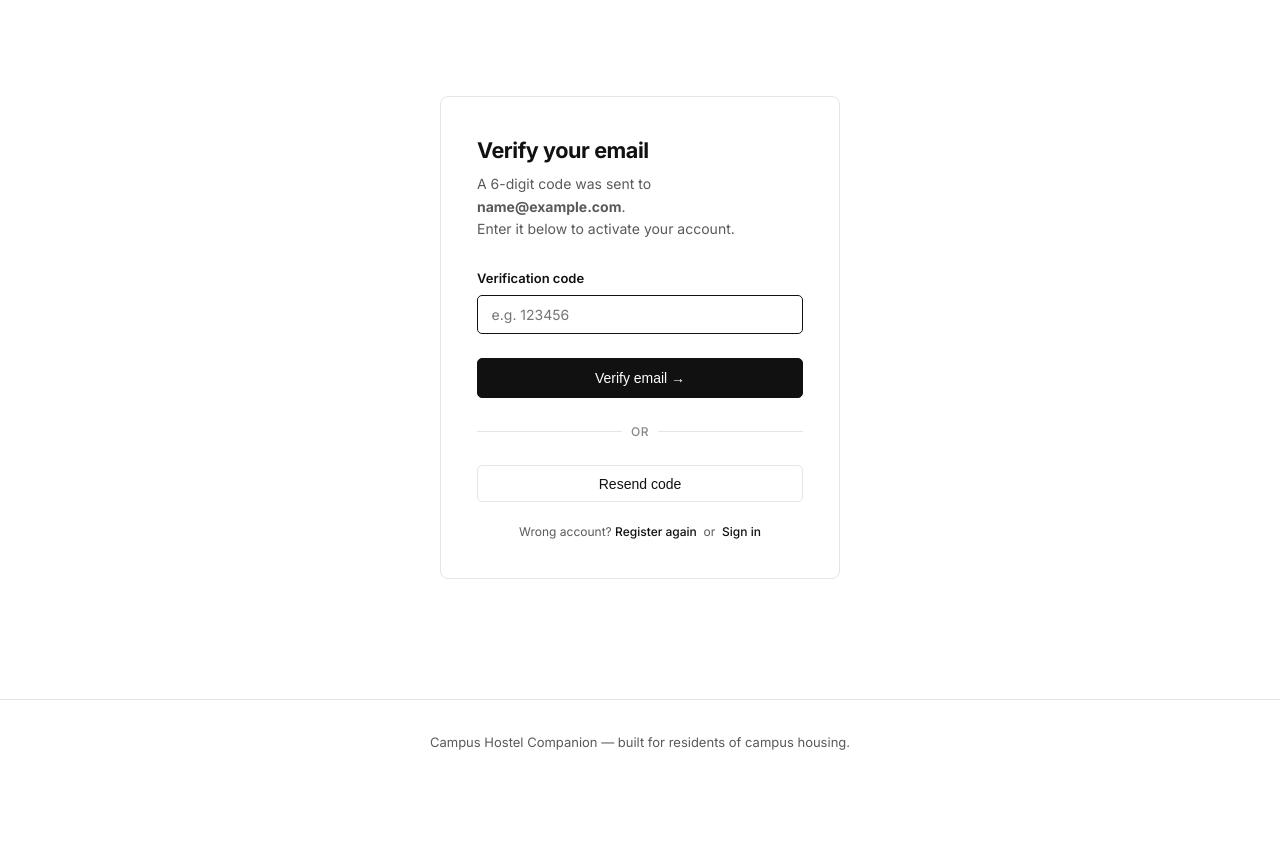
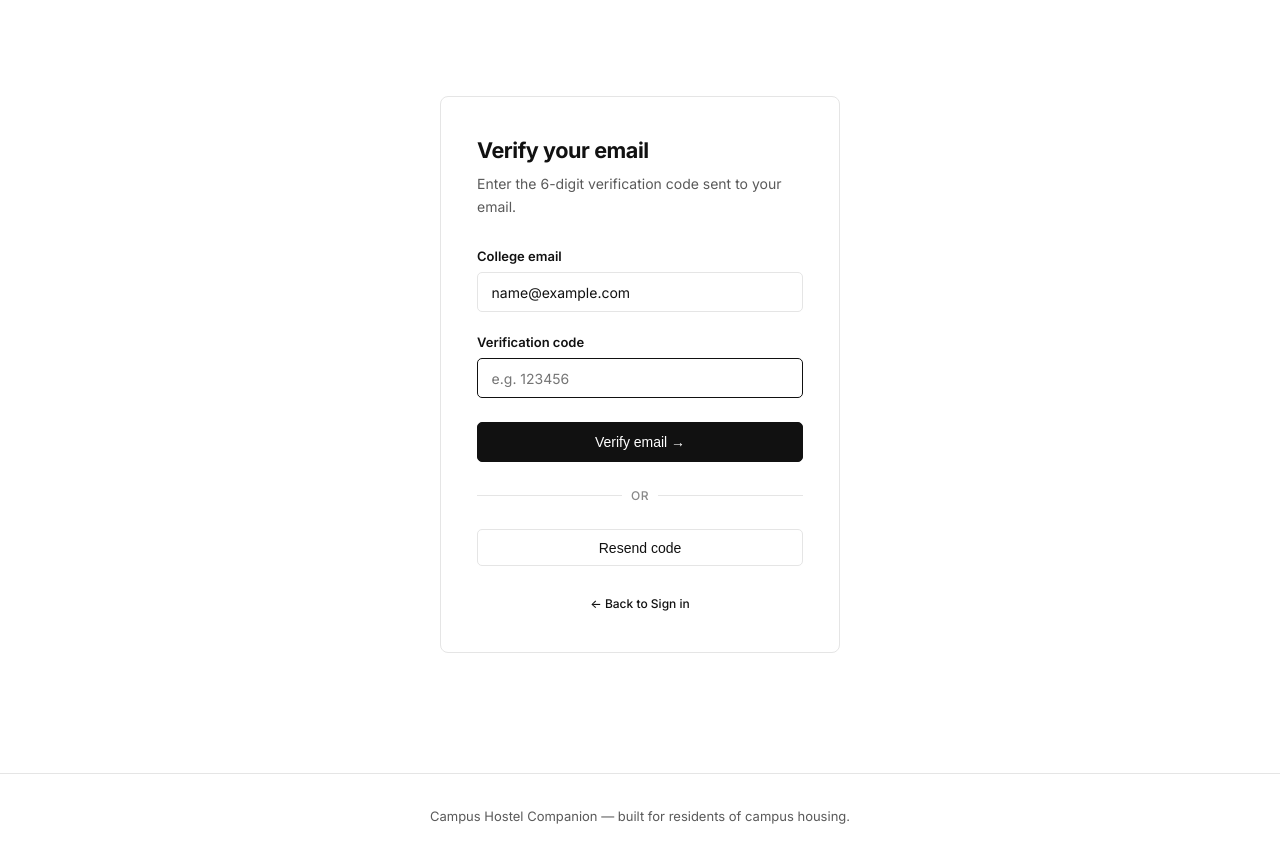
Before and after one commit to lkishan2008-bit/campus-hostel, a Flask app: template templates/verify_email.html in a window 1280 px wide. Shown: the part 65-924 px from the top of the page. Before the commit the page ends 815 px from the top, so only its background shows below. Run offline with Flask 3, Linux system fonts and the light colour scheme; the template is opened without the code that fills it: most values are stand-ins (such as "Sample title", 1, 10 or a date in 2020).

Commit message:
feat(auth): improve email verification UX, unconfirmed login routing, and verify link on signin

```diff
--- a/app.py
+++ b/app.py
@@ -138,6 +138,11 @@ def login():
                 flash(f"Welcome back, {display}!", "success")
                 return redirect(url_for("dashboard"))
             else:
+                if result.get("not_confirmed"):
+                    target_email = result.get("email") or username
+                    session["pending_verification_email"] = target_email
+                    flash("Your email is not verified yet. Please enter the verification code sent to your email.", "warning")
+                    return redirect(url_for("verify_email", email=target_email))
                 flash(result["error"], "error")
                 return render_template("auth.html", active_tab="login")
 
@@ -155,12 +160,15 @@ def verify_email():
     if not email:
         email = request.args.get("email", "").strip()
 
-    if not email:
-        flash("No pending verification. Please register first.", "info")
-        return redirect(url_for("login", tab="register"))
-
     if request.method == "POST":
         action = request.form.get("action", "verify")
+        posted_email = request.form.get("email", "").strip()
+        if posted_email:
+            email = posted_email
+
+        if not email:
+            flash("Please enter your college email address.", "error")
+            return render_template("verify_email.html", email="")
 
         if action == "resend":
             result = resend_verification_code(email)
@@ -179,7 +187,7 @@ def verify_email():
         result = confirm_user(email, code)
         if result["success"]:
             session.pop("pending_verification_email", None)
-            flash("Email verified! You can now sign in.", "success")
+            flash("Email verified successfully! You can now sign in.", "success")
             return redirect(url_for("login"))
         else:
             flash(result["error"], "error")
--- a/templates/auth.html
+++ b/templates/auth.html
@@ -70,6 +70,12 @@
         <button type="submit" class="btn-black" style="width: 100%;" id="btn-login">
           <span>Sign in &rarr;</span>
         </button>
+
+        <div style="text-align: center; margin-top: 1rem;">
+          <a href="{{ url_for('verify_email') }}" id="link-verify-email" style="font-size: 0.875rem; color: var(--text-muted); text-decoration: underline;">
+            Verify your email
+          </a>
+        </div>
       </form>
 
       <div class="or-divider">OR</div>
--- a/templates/verify_email.html
+++ b/templates/verify_email.html
@@ -7,12 +7,25 @@
   <div class="auth-card">
     <h1>Verify your email</h1>
     <p class="auth-subtext">
-      A 6-digit code was sent to <strong>{{ email }}</strong>.<br>
-      Enter it below to activate your account.
+      Enter the 6-digit verification code sent to your email.
     </p>
 
-    <form method="POST" action="{{ url_for('verify_email') }}" novalidate>
-      <input type="hidden" name="action" value="verify" />
+    <form method="POST" action="{{ url_for('verify_email') }}" id="form-verify-email" novalidate>
+      <input type="hidden" name="action" id="form-action" value="verify" />
+
+      <div class="form-group" style="margin-bottom: 1.25rem;">
+        <label for="verify-email">College email</label>
+        <input
+          type="email"
+          id="verify-email"
+          name="email"
+          class="form-input"
+          placeholder="name@college.edu"
+          value="{{ email or '' }}"
+          autocomplete="email"
+          required
+        />
+      </div>
 
       <div class="form-group" style="margin-bottom: 1.5rem;">
         <label for="verify-code">Verification code</label>
@@ -33,23 +46,25 @@
       <button type="submit" class="btn-black" style="width: 100%;" id="btn-verify-email">
         <span>Verify email &rarr;</span>
       </button>
-    </form>
 
-    <div class="or-divider">OR</div>
+      <div class="or-divider">OR</div>
 
-    <form method="POST" action="{{ url_for('verify_email') }}" style="text-align: center;">
-      <input type="hidden" name="action" value="resend" />
-      <button type="submit" class="btn-outline" style="width: 100%;" id="btn-resend-code">
+      <button
+        type="button"
+        class="btn-outline"
+        style="width: 100%;"
+        id="btn-resend-code"
+        onclick="document.getElementById('form-action').value='resend'; document.getElementById('form-verify-email').submit();"
+      >
         Resend code
       </button>
     </form>
 
-    <p class="auth-note" style="margin-top: 1.25rem;">
-      Wrong account?
-      <a href="{{ url_for('login', tab='register') }}" style="color: var(--text-main); font-weight: 500;">Register again</a>
-      &nbsp;or&nbsp;
-      <a href="{{ url_for('login') }}" style="color: var(--text-main); font-weight: 500;">Sign in</a>
-    </p>
+    <div style="text-align: center; margin-top: 1.5rem;">
+      <a href="{{ url_for('login') }}" class="auth-note" style="color: var(--text-main); font-weight: 500; text-decoration: none;">
+        &larr; Back to Sign in
+      </a>
+    </div>
   </div>
 </div>
 {% endblock %}
```
Also changed, not shown: services/cognito.py (+3 -34 lines), test_suite.py (+36 -14 lines).
